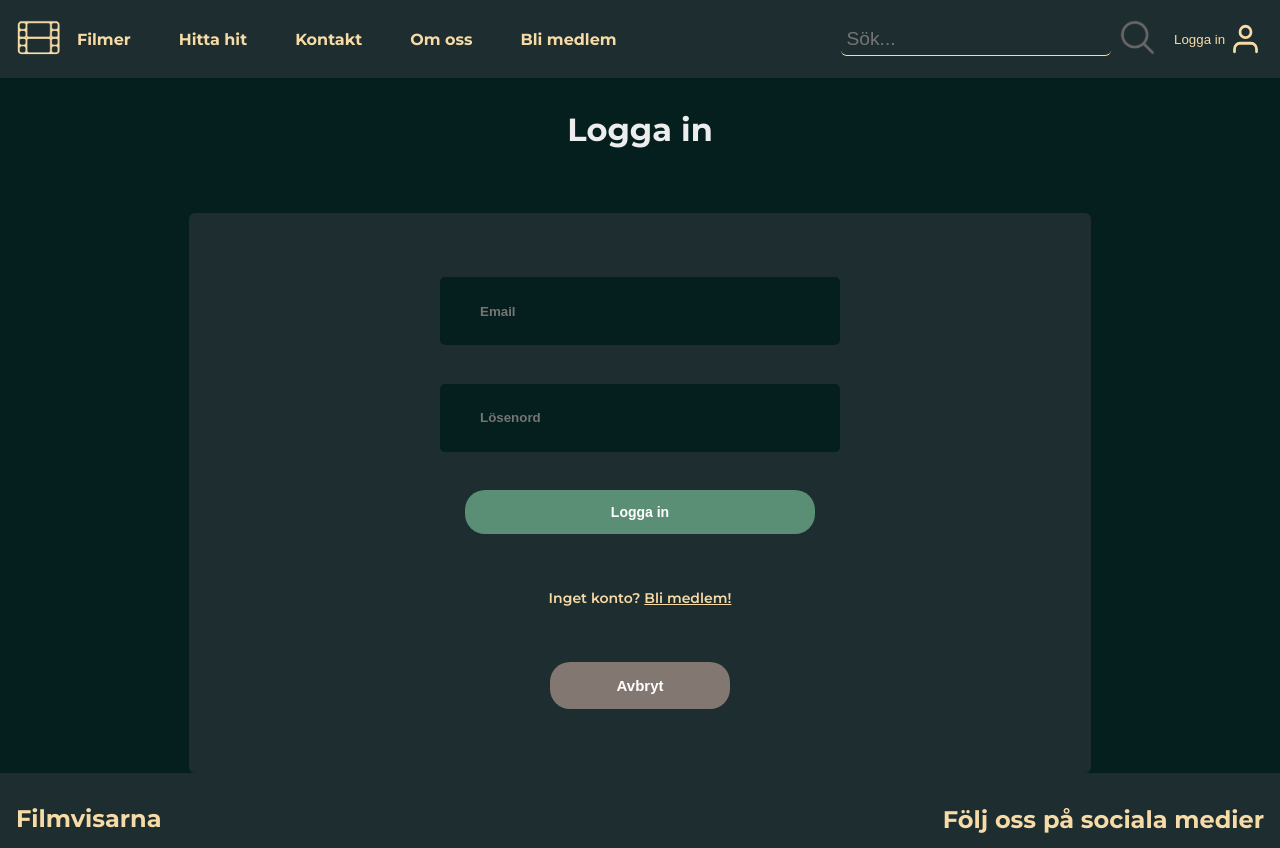
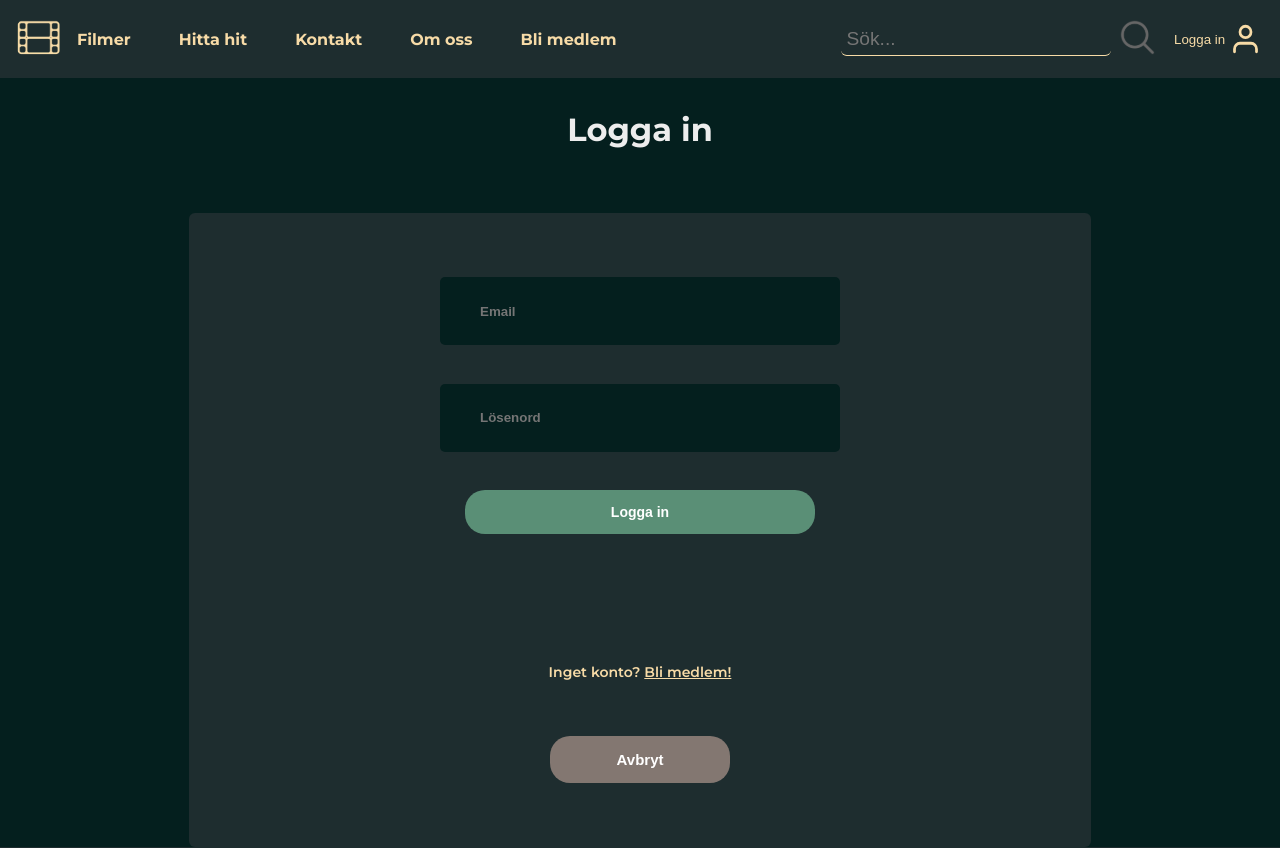
Before and after one commit to j-carlander/Filmvisarna, a React (Vite) app: page /Login in a window 1280 px wide. Shown: the top 848 px of the page. Built offline with nearby package versions, Linux system fonts and the light colour scheme.

Commit message:
Cancel buttons navigate to previous page

```diff
--- a/src/components/Login/Login.jsx
+++ b/src/components/Login/Login.jsx
@@ -5,10 +5,12 @@ export default function Login() {
   const setToken = useOutletContext()[1];
   const [email, setEmail] = useState("");
   const [password, setPassword] = useState("");
+  const [serverError, setServerError] = useState("");
   const navigate = useNavigate();
 
-  const handleSubmit = async (e) => {
+  async function handleSubmit(e) {
     e.preventDefault();
+    setServerError("");
 
     const userData = {
       email,
@@ -24,40 +26,43 @@ export default function Login() {
         body: JSON.stringify(userData),
       });
 
+      const data = await response.json();
       if (response.ok) {
-        const data = await response.json();
-        console.log("Inloggning lyckades!", data);
         setToken(data.token);
-        navigate(-1)
+        navigate(-1);
       } else {
+        setServerError(data.error);
         console.error("Inloggning misslyckades");
       }
     } catch (error) {
       console.error("Något gick fel:", error);
     }
-  };
+  }
 
   return (
     <>
       <div className="login-container">
-        <form>
+        <form onSubmit={handleSubmit} onReset={() => navigate(-1)}>
           <div className="form-control">
             <input
+              required
               placeholder="Email"
-              type="text"
+              type="email"
               onChange={(e) => setEmail(e.target.value)}
             />
           </div>
           <div className="form-control">
             <input
+              required
               placeholder="Lösenord"
               type="password"
               onChange={(e) => setPassword(e.target.value)}
             />
           </div>
-          <button className="Login-btn" onClick={handleSubmit}>
+          <button className="Login-btn" type="submit">
             Logga in
           </button>
+          <p className="server-error">{serverError}</p>
           <p className="bli-medlem">
             Inget konto?{" "}
             <span
@@ -68,7 +73,9 @@ export default function Login() {
               Bli medlem!
             </span>
           </p>
-          <button className="abort-btn">Avbryt</button>
+          <button className="abort-btn" type="reset">
+            Avbryt
+          </button>
         </form>
       </div>
     </>
--- a/src/components/Login/_Login.scss
+++ b/src/components/Login/_Login.scss
@@ -16,6 +16,10 @@
     padding: 6em 3em;
     padding-bottom: 7em;
     border-radius: 6px;
+    .server-error {
+      margin-top: 1em;
+      text-align: center;
+    }
   }
   .form-control {
     margin-bottom: 1em;
--- a/src/pages/RegisterPage/RegisterPage.jsx
+++ b/src/pages/RegisterPage/RegisterPage.jsx
@@ -1,5 +1,5 @@
 import { useState, useEffect } from "react";
-import { Link, useOutletContext } from "react-router-dom";
+import { Link, useOutletContext, useNavigate } from "react-router-dom";
 import { fetchHelper } from "../../utils/fetchHelper";
 import { isPasswordComplex } from "../../../backend/utils/checkPasswordComplexity";
 
@@ -14,6 +14,7 @@ export function RegisterPage() {
   });
   const setToken = useOutletContext()[1];
   const [passwordError, setPasswordError] = useState("");
+  const navigate = useNavigate();
 
   useEffect(() => {
     if (passwordError) {
@@ -108,11 +109,18 @@ export function RegisterPage() {
         <div className="form-footer">
           <img src="/Klappa.png" />
           <div className="form-controlls">
-            <button className="confirm-button">Bli medlem</button>
+            <button className="confirm-button" type="submit">
+              Bli medlem
+            </button>
             <p>
               Jag är redan medlem - <Link>logga in här</Link>
             </p>
-            <button className="cancel-button">Avbryt</button>
+            <button
+              className="cancel-button"
+              type="reset"
+              onClick={() => navigate(-1)}>
+              Avbryt
+            </button>
           </div>
           <img src="/Projektor.png" />
         </div>
--- a/src/stylesheet/main.css
+++ b/src/stylesheet/main.css
@@ -819,6 +819,10 @@ button {
   padding: 6em 3em;
   padding-bottom: 7em;
   border-radius: 6px;
+}
+.login-container form .server-error {
+  margin-top: 1em;
+  text-align: center;
 }
 .login-container .form-control {
   margin-bottom: 1em;
```
Also changed, not shown: 1 other file (tests, documents, lock files or other folders).
